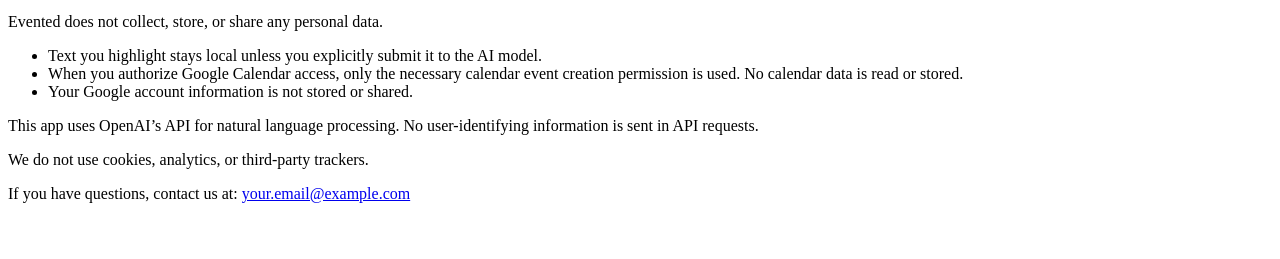
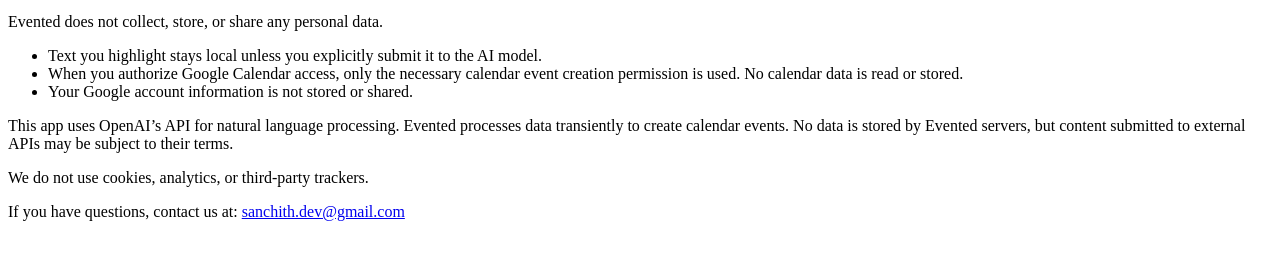
Before and after one commit to sanchithdev/evented-extension, a plain HTML site: page privacy.html in a window 1280 px wide. Shown: the part 101-360 px from the top of the page. Drawn offline with Linux system fonts and the light colour scheme.

Commit message:
Update privacy.html

```diff
--- a/privacy.html
+++ b/privacy.html
@@ -16,10 +16,10 @@
     <li>Your Google account information is not stored or shared.</li>
   </ul>
 
-  <p>This app uses OpenAI’s API for natural language processing. No user-identifying information is sent in API requests.</p>
+  <p>This app uses OpenAI’s API for natural language processing. Evented processes data transiently to create calendar events. No data is stored by Evented servers, but content submitted to external APIs may be subject to their terms.</p>
 
   <p>We do not use cookies, analytics, or third-party trackers.</p>
 
-  <p>If you have questions, contact us at: <a href="mailto:your.email@example.com">your.email@example.com</a></p>
+  <p>If you have questions, contact us at: <a href="mailto:sanchith.dev@gmail.com">sanchith.dev@gmail.com</a></p>
 </body>
 </html>
```
